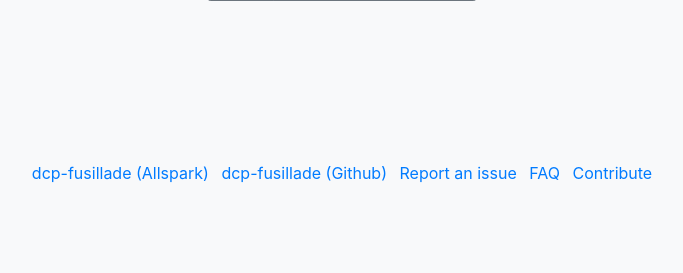
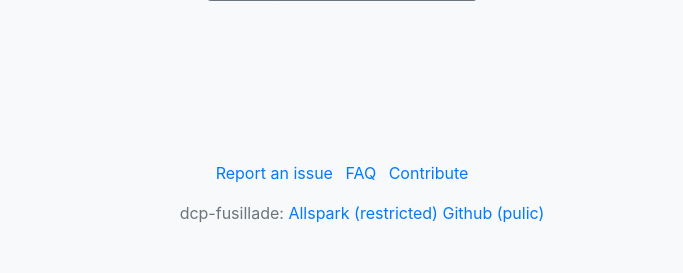
Before and after one commit to HumanCellAtlas/dcp-fusillade, a Flask app: page / in a window 1280 px wide. Shown: the part 545-818 px from the top of the page, without its empty margins (298-981 px from the left). Before the commit the page ends 728 px from the top, so only its background shows below. Run offline with Flask 2, Linux system fonts and the light colour scheme; some libraries are stand-ins or nearby versions.

Commit message:
fix faq page appearance

```diff
--- a/sites/zappa/app/templates/base.html
+++ b/sites/zappa/app/templates/base.html
@@ -6,6 +6,7 @@
 <!-- Latest compiled and minified CSS -->
 <link rel="stylesheet" href="https://stackpath.bootstrapcdn.com/bootstrap/4.3.1/css/bootstrap.min.css" integrity="sha384-ggOyR0iXCbMQv3Xipma34MD+dH/1fQ784/j6cY/iJTQUOhcWr7x9JvoRxT2MZw1T" crossorigin="anonymous">
 <link rel="stylesheet" href="https://stackpath.bootstrapcdn.com/font-awesome/4.7.0/css/font-awesome.min.css">
+<link rel="stylesheet" href="/static/css/app.css">
 
     <title>DCP Fusillade: Link User to Group</title>
 
@@ -13,7 +14,7 @@
         <div class="container">
 
             <div class="py-5 text-center">
-                <img class="d-block mx-auto mb-4"
+                <img class="mb-4"
                      src="https://www.humancellatlas.org/bundles/hca/img/logo.png"
                      alt="Human Cell Atlas logo"
                      href="/"
@@ -29,11 +30,16 @@
 
             <footer class="my-5 pt-5 text-muted text-center text-small">
                 <ul class="list-inline">
-                    <li class="list-inline-item"><a href="https://allspark.dev.data.humancellatlas.org/HumanCellAtlas/dcp-fusillade">dcp-fusillade (Allspark)</a></li>
-                    <li class="list-inline-item"><a href="https://github.com/HumanCellAtlas/dcp-fusillade">dcp-fusillade (Github)</a></li>
                     <li class="list-inline-item"><a href="https://github.com/HumanCellAtlas/dcp-fusillade/issues/new">Report an issue</a></li>
                     <li class="list-inline-item"><a href="/faq">FAQ</a></li>
                     <li class="list-inline-item"><a href="https://github.com/HumanCellAtlas/dcp-fusillade/blob/master/Contributing.md">Contribute</a></li>
+                </ul>
+                <ul>
+                    <li class="list-inline-item">
+                        dcp-fusillade:
+                        <a href="https://allspark.dev.data.humancellatlas.org/HumanCellAtlas/dcp-fusillade">Allspark (restricted)</a>
+                        <a href="https://github.com/HumanCellAtlas/dcp-fusillade">Github (pulic)</a>
+                    </li>
                 </ul>
             </footer>
 
--- a/sites/zappa/app/templates/index.html
+++ b/sites/zappa/app/templates/index.html
@@ -2,7 +2,7 @@
 {% block title %}
     <h2>DCP Fusillade: Link a User to Group(s)</h2>
 
-    <p class="lead">
+    <p>
     This form should be used by DCP operators to add DCP users (i.e., service accounts) to DCP groups.
     This is required for access control in the Human Cell Atlas (HCA) project.
     </p>
```
